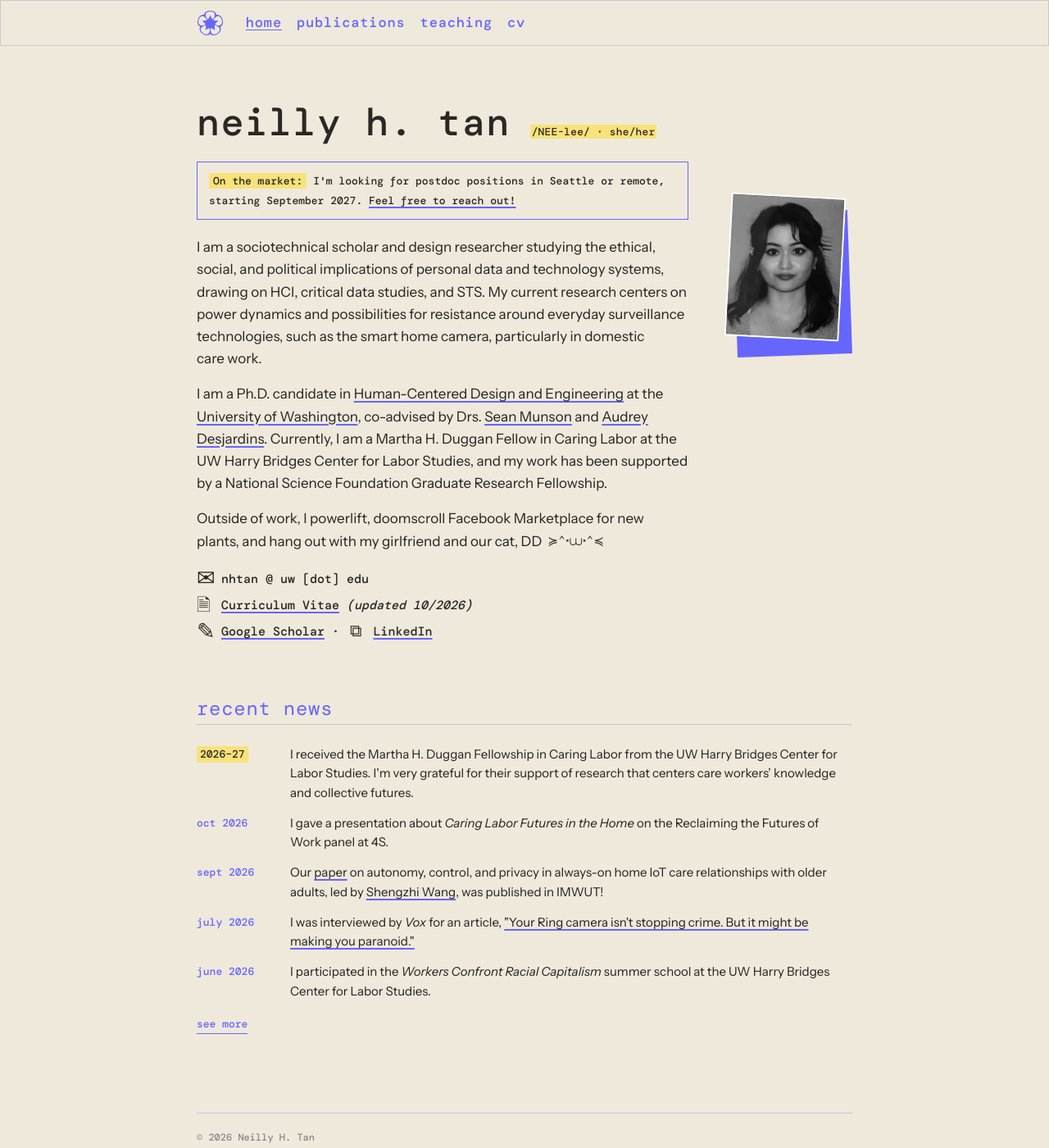
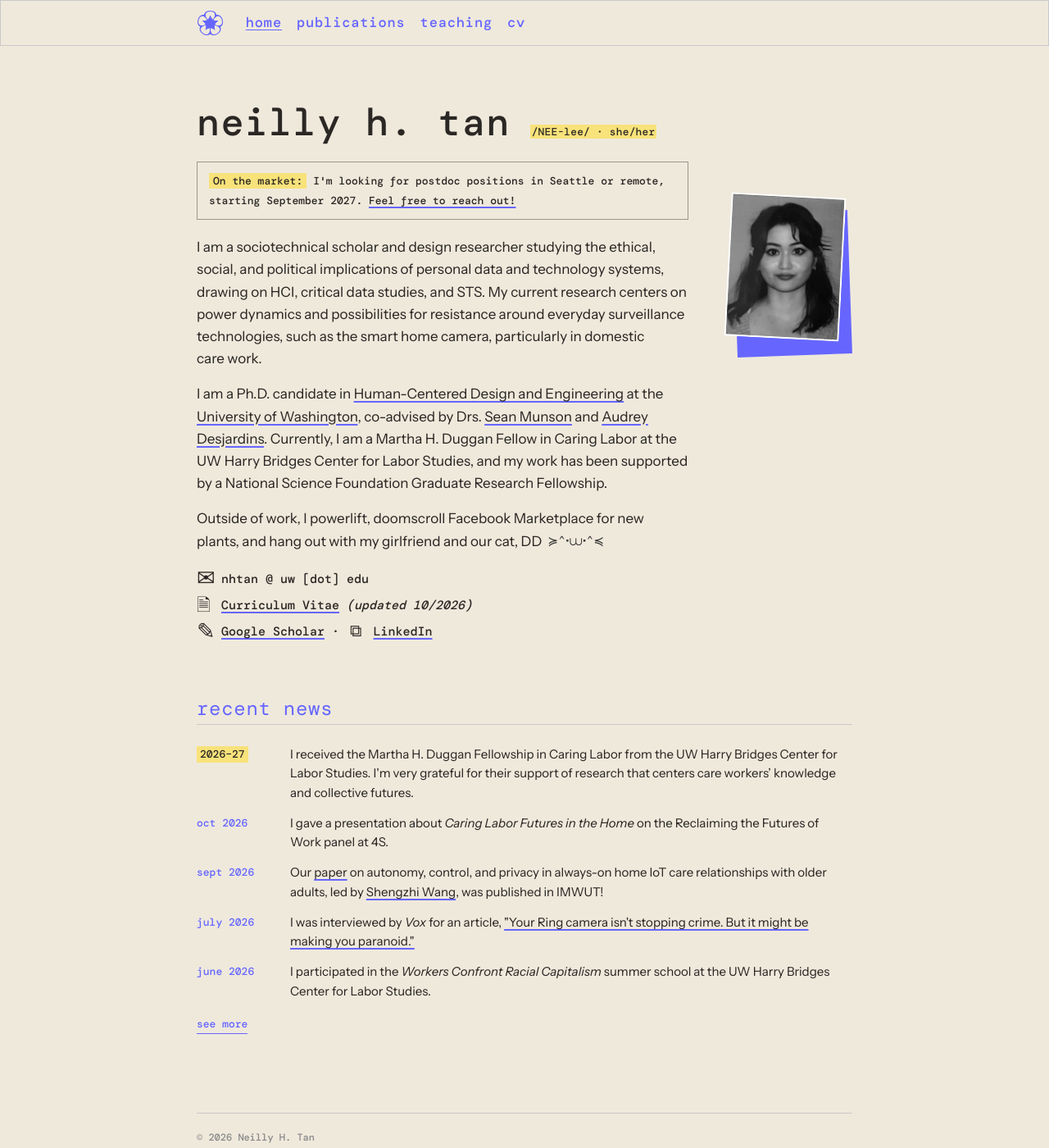
Before and after one commit to neillytan/neillytan.github.io, a Jekyll site: the page built from index.html, in a window 1280 px wide and 1400 px high. Shown: the whole window at 82% size. Built offline with Jekyll 4.4.1, drawn with Linux system fonts in a browser that asks for light colours; some web fonts are replaced.

Commit message:
Notice: medium warm gray outline
Co-Authored-By: Claude Opus 5.5 <noreply@anthropic.com>

```diff
--- a/assets/css/style.css
+++ b/assets/css/style.css
@@ -95,7 +95,7 @@ p { margin: 0 0 1rem; }
 
 .kaomoji { font-size: 0.9em; letter-spacing: 0.02em; margin-left: 0.25em; color: #333; white-space: nowrap; position: relative; top: -1px; }
 
-.job-note { margin: 0 0 20px; padding: 11px 14px; border: 1.5px solid var(--accent); color: var(--text); font-family: var(--heading-font); font-size: 13px; line-height: 1.8; text-wrap: balance; }
+.job-note { margin: 0 0 20px; padding: 11px 14px; border: 1.5px solid #9a958c; color: var(--text); font-family: var(--heading-font); font-size: 13px; line-height: 1.8; text-wrap: balance; }
 .job-note a { color: var(--text); text-decoration-color: var(--accent); }
 .job-note a:hover { background: var(--highlight); color: var(--text); text-decoration-color: var(--text); }
 .job-label { margin-right: 8px; padding: 1px 5px; color: var(--text); background: var(--highlight); }
```
